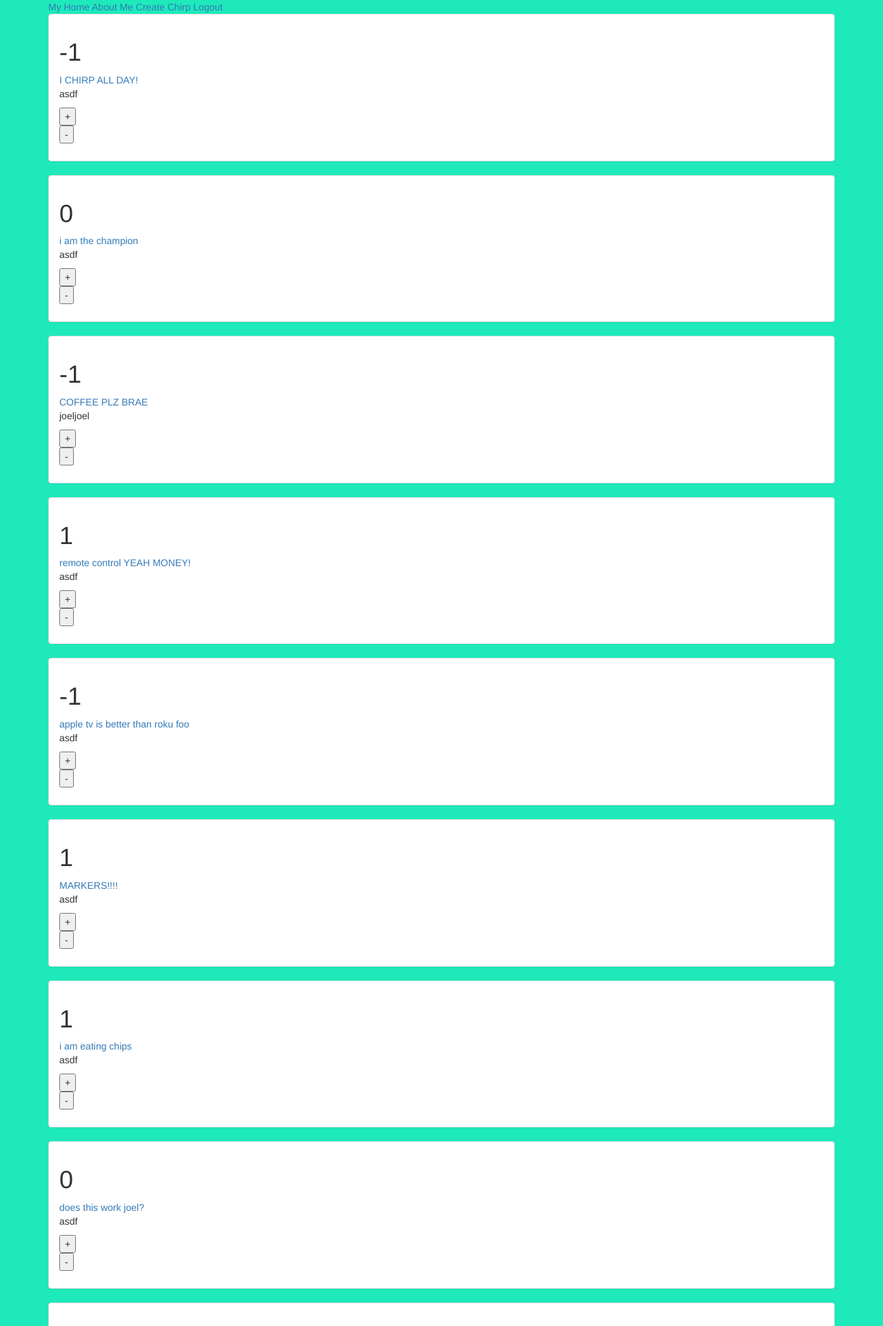
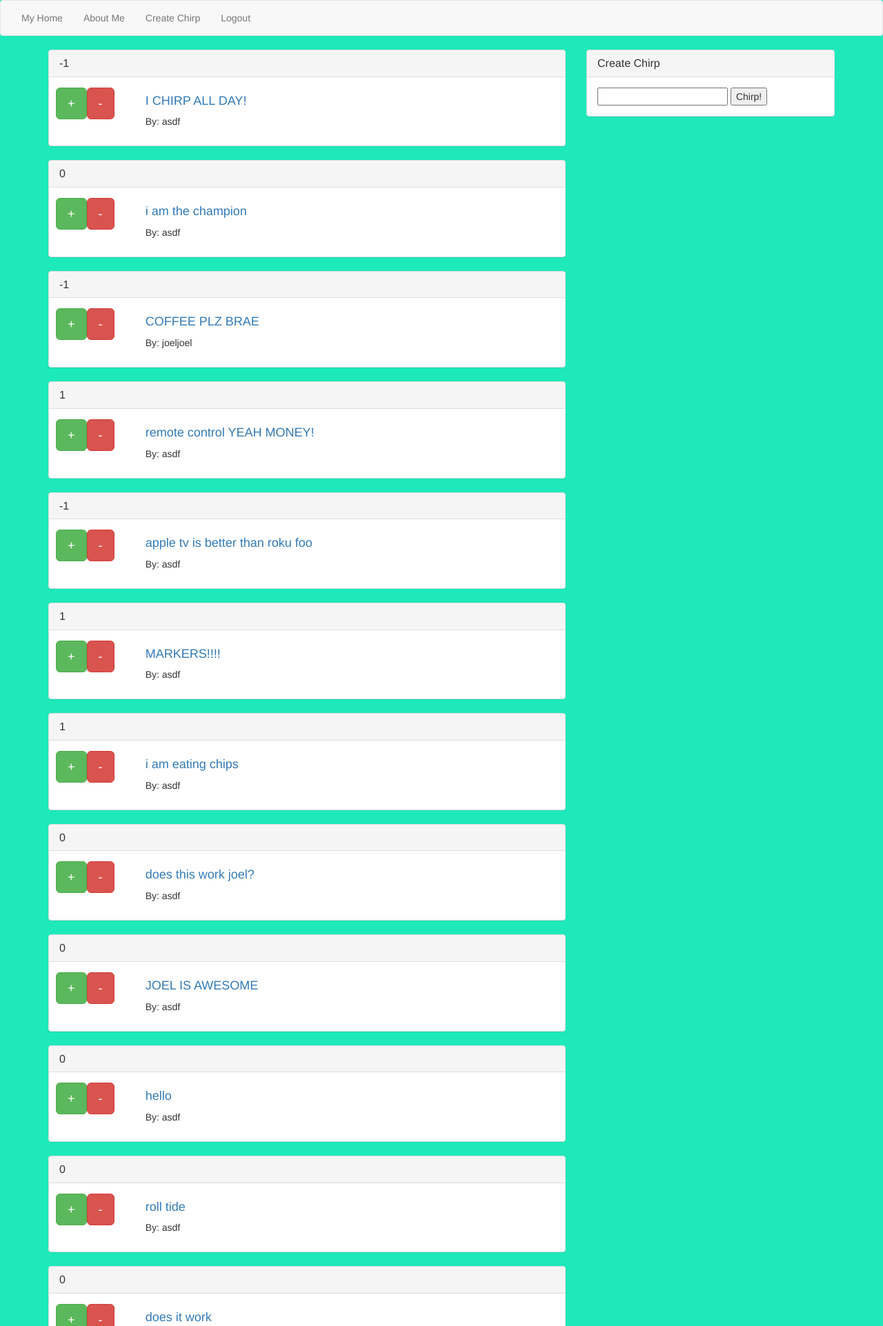
Before and after one commit to taddeimania/class_notes, a Django app: page / in a window 1280 px wide. Shown: the top 1923 px of the page at 69% size. Run offline with Django 3.2, Linux system fonts and the light colour scheme; a user stored in the database is signed in; data comes from the database, SQL or seed files in the repository; both versions use the stored data as it was after the commit; some libraries are stand-ins or nearby versions.

Commit message:
HOLY WONDERFUL DESIGN BATMAN

```diff
--- a/week5/chirper2/app/views.py
+++ b/week5/chirper2/app/views.py
@@ -30,7 +30,7 @@ class ChirpDetailView(DetailView):
 
 class ChirpCreateView(CreateView):
     model = Chirp
-    success_url = "/chirps"
+    success_url = "/"
     fields = ('body',)
 
     def form_valid(self, form):
--- a/week5/chirper2/templates/base.html
+++ b/week5/chirper2/templates/base.html
@@ -12,16 +12,24 @@
         </style>
     </head>
     <body>
+        <nav class="navbar navbar-default">
+          <div class="container-fluid">
+            <div class="nav navbar-nav">
+                <li><a href="{% url 'chirp_view' %}">My Home </a></li>
+                <li><a href="{% url 'about_view' %}">About Me </a></li>
+                <li><a href="{% url 'chirp_create_view' %}">Create Chirp </a></li>
+                {% if not request.user.is_authenticated %}
+                    <li><a href="{% url 'user_create_view' %}">Create User</a></li>
+                    <li><a href="{% url 'login' %}">Login</a></li>
+                {% else %}
+                    <li><a href="{% url 'logout' %}?next={% url 'chirp_view' %}">Logout</a></li>
+                {% endif %}
+            </div>
+          </div>
+        </nav>
+
         <div class="container">
-            <a href="{% url 'chirp_view' %}">My Home </a>
-            <a href="{% url 'about_view' %}">About Me </a>
-            <a href="{% url 'chirp_create_view' %}">Create Chirp </a>
-            {% if not request.user.is_authenticated %}
-                <a href="{% url 'user_create_view' %}">Create User</a>
-                <a href="{% url 'login' %}">Login</a>
-            {% else %}
-                <a href="{% url 'logout' %}?next={% url 'chirp_view' %}">Logout</a>
-            {% endif %}
+
             {% block content %}
             {% endblock %}
             {% block footer %}
--- a/week5/chirper2/templates/chirps.html
+++ b/week5/chirper2/templates/chirps.html
@@ -1,29 +1,59 @@
 {% extends "base.html" %}
 
 {% block content %}
+<div class="row">
+    <div class="col-md-8">
 {% for chirp in object_list %}
     <div class="panel panel-default">
+    <div class="panel-heading">
+        <h3 class="panel-title">{{ chirp.score }}</h3>
+    </div>
       <div class="panel-body">
-          <h1>{{ chirp.score }}</h1>
-          <a href="{% url 'chirp_detail_view' chirp.id %}">
-              {{ chirp.body }}
-          </a>
-          <p>
-              {{ chirp.user }}
-          </p>
-          <p>
+          <div class="row">
+              <div class="col-md-2">
+                  <div class="btn-toolbar" role="group">
                       <form class="" action="{% url 'chirp_upvote_view' chirp.id %}" method="post">
                           {% csrf_token %}
                           <input type="hidden" name="value" value=true>
-                  <input type="submit" name="name" value="+">
+                          <input type="submit" name="name" value="+" class="btn btn-group btn-success btn-lg">
                       </form>
                       <form class="" action="{% url 'chirp_downvote_view' chirp.id %}" method="post">
                           {% csrf_token %}
                           <input type="hidden" name="value" value=false>
-                  <input type="submit" name="name" value="-">
+                          <input type="submit" name="name" value="-" class="btn btn-group btn-danger btn-lg">
                       </form>
+                  </div>
+              </div>
+              <div class="col-md-10">
+                  <h4>
+                      <a href="{% url 'chirp_detail_view' chirp.id %}">
+                          {{ chirp.body }}
+                      </a>
+                  </h4>
+                  <p>
+                      By: {{ chirp.user }}
                   </p>
               </div>
           </div>
+      </div>
+    </div>
 {% endfor %}
+    </div>
+    <div class="col-md-4">
+        {% if request.user.is_authenticated %}
+        <div class="panel panel-default">
+            <div class="panel-heading">
+                <h3 class="panel-title">Create Chirp</h3>
+            </div>
+            <div class="panel-body">
+                <form class="" action="{% url 'chirp_create_view' %}" method="post">
+                    <input type="text" name="body" value="">
+                    <input type="submit" name="name" value="Chirp!">
+                    {% csrf_token %}
+                </form>
+            </div>
+        </div>
+        {% endif %}
+    </div>
+</div>
 {% endblock %}
```
Also changed, not shown: week5/chirper2/db.sqlite3. Lines whose indentation alone changed are shown as unchanged.
